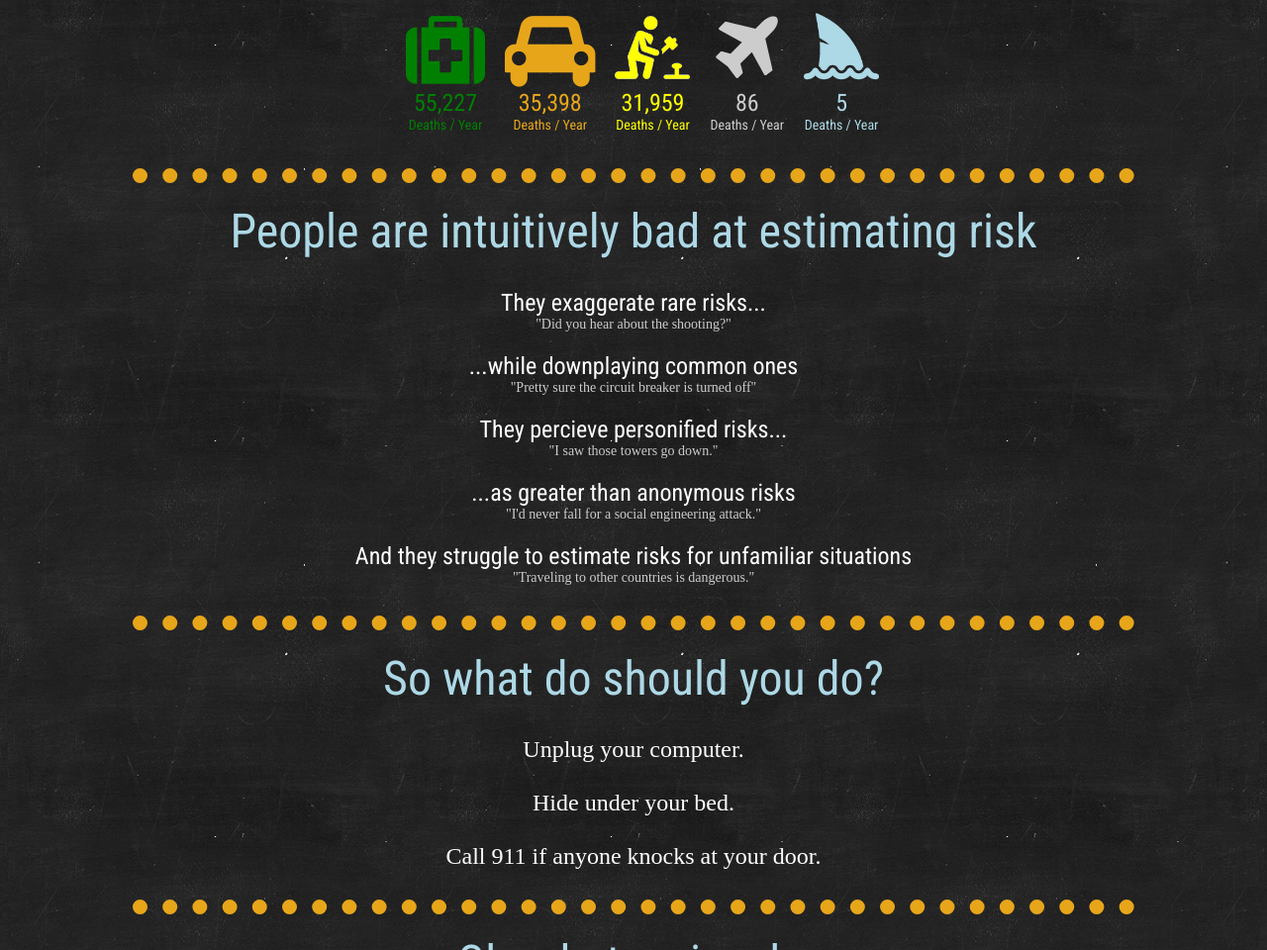
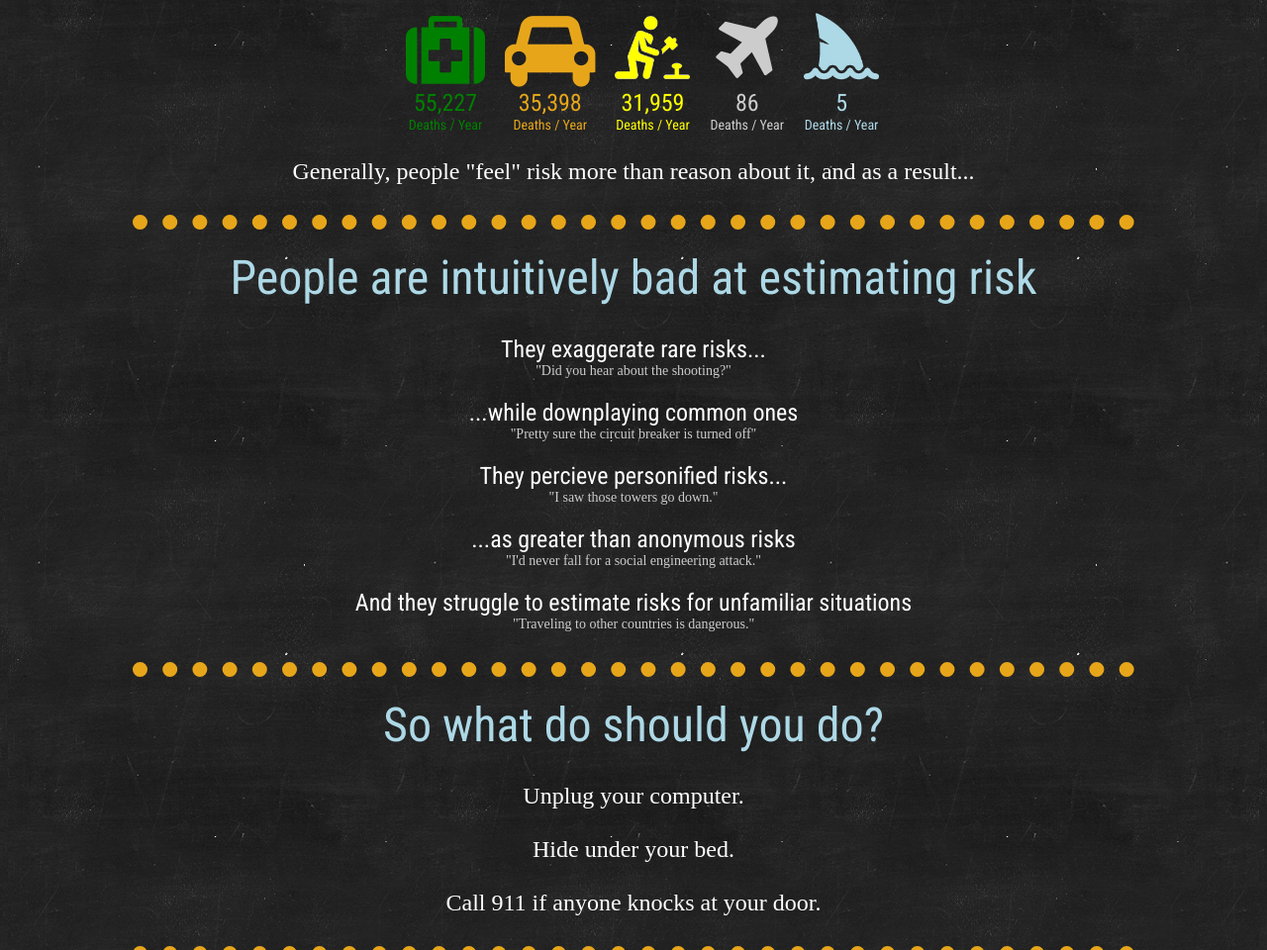
Before and after one commit to Ne0nx3r0/Ne0nx3r0.github.io, a plain HTML site: page index.html in a window 1280 px wide. Shown: the part 1948-2908 px from the top of the page at 99% size. Drawn offline with Linux system fonts and the light colour scheme; a web font is replaced by a local one.

Commit message:
better transition to last panel

```diff
--- a/index.html
+++ b/index.html
@@ -176,6 +176,8 @@
             </div>
         </span>
     </div>
+
+    <div class="discussion serif">Generally, people "feel" risk more than reason about it, and as a result...</div>
 </div>
 
 <div class="panel">
```
